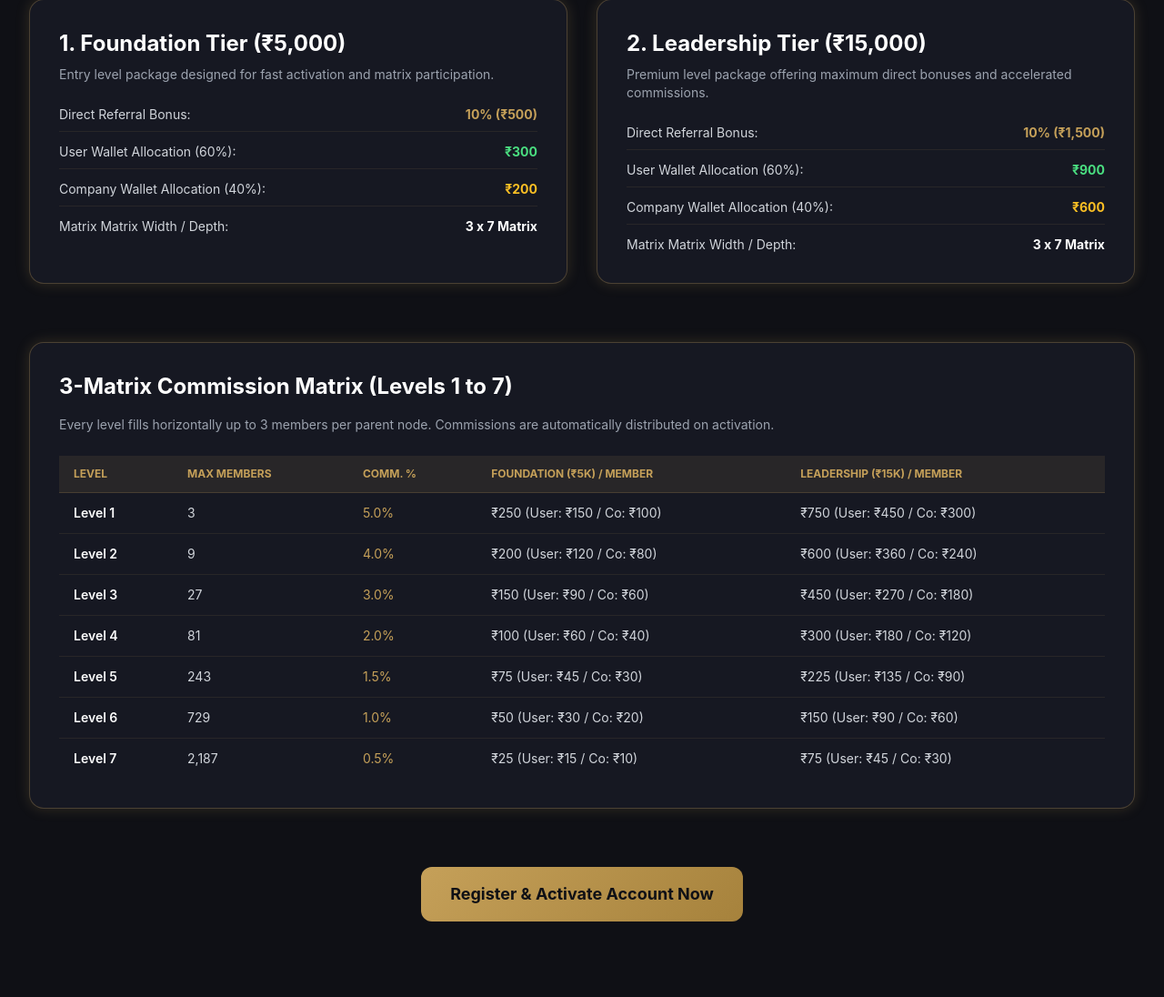
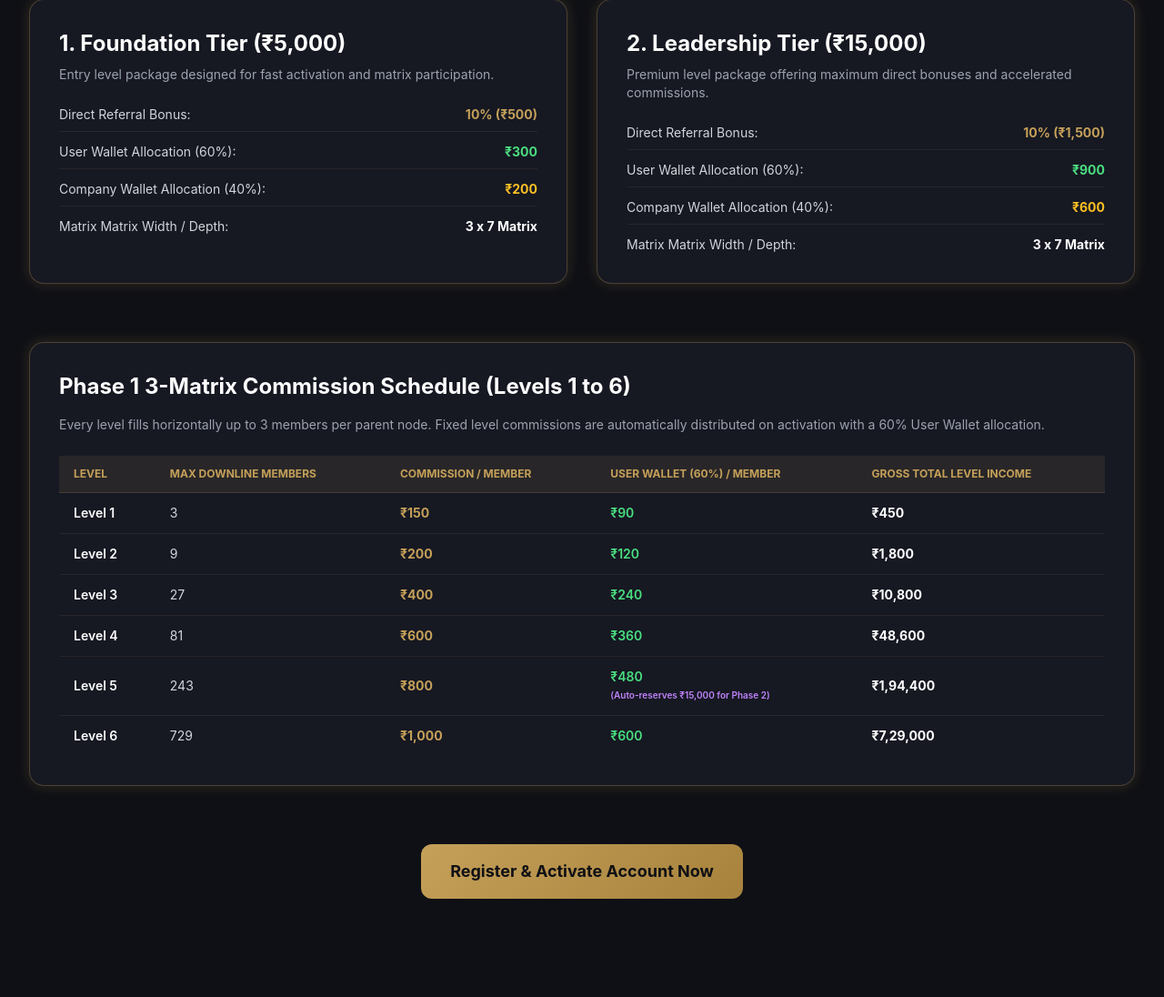
Before and after one commit to priyeshdaspookulangara/givora, a PHP site: page /business_plan.php in a window 1280 px wide. Shown: the part 262-1358 px from the top of the page at 91% size. Run offline with PHP 8.4, Linux system fonts and the light colour scheme; some libraries are stand-ins or nearby versions.

Commit message:
Update Phase 1 matrix commission schedule (L1-L6 fixed payouts)
Update Phase 1 matrix level commission calculation in includes/functions.php
and business_plan.php to match exact fixed payout per member activation:
Level 1: ₹150, Level 2: ₹200, Level 3: ₹400, Level 4: ₹600, Level 5: ₹800,
Level 6: ₹1,000.

Co-authored-by: priyeshdaspookulangara <216598157+priyeshdaspookulangara@users.noreply.github.com>

```diff
--- a/business_plan.php
+++ b/business_plan.php
@@ -60,68 +60,61 @@ require_once __DIR__ . '/includes/header.php';
 
     <!-- 3-Matrix Breakdown Table -->
     <div class="bg-darkcard rounded-2xl gold-border-glow p-8 mb-16 overflow-x-auto">
-        <h2 class="text-2xl font-bold text-white mb-4">3-Matrix Commission Matrix (Levels 1 to 7)</h2>
-        <p class="text-sm text-gray-400 mb-6">Every level fills horizontally up to 3 members per parent node. Commissions are automatically distributed on activation.</p>
+        <h2 class="text-2xl font-bold text-white mb-4">Phase 1 3-Matrix Commission Schedule (Levels 1 to 6)</h2>
+        <p class="text-sm text-gray-400 mb-6">Every level fills horizontally up to 3 members per parent node. Fixed level commissions are automatically distributed on activation with a 60% User Wallet allocation.</p>
 
         <table class="w-full text-left text-sm text-gray-300">
             <thead class="text-xs uppercase bg-gold/10 text-gold border-b border-gold/20">
                 <tr>
                     <th class="px-4 py-3">Level</th>
-                    <th class="px-4 py-3">Max Members</th>
-                    <th class="px-4 py-3">Comm. %</th>
-                    <th class="px-4 py-3">Foundation (₹5k) / Member</th>
-                    <th class="px-4 py-3">Leadership (₹15k) / Member</th>
+                    <th class="px-4 py-3">Max Downline Members</th>
+                    <th class="px-4 py-3">Commission / Member</th>
+                    <th class="px-4 py-3">User Wallet (60%) / Member</th>
+                    <th class="px-4 py-3">Gross Total Level Income</th>
                 </tr>
             </thead>
             <tbody class="divide-y divide-gold/10">
                 <tr>
                     <td class="px-4 py-3 font-semibold text-white">Level 1</td>
                     <td class="px-4 py-3">3</td>
-                    <td class="px-4 py-3 text-gold">5.0%</td>
-                    <td class="px-4 py-3">₹250 (User: ₹150 / Co: ₹100)</td>
-                    <td class="px-4 py-3">₹750 (User: ₹450 / Co: ₹300)</td>
+                    <td class="px-4 py-3 font-bold text-gold">₹150</td>
+                    <td class="px-4 py-3 text-green-400 font-semibold">₹90</td>
+                    <td class="px-4 py-3 font-bold text-white">₹450</td>
                 </tr>
                 <tr>
                     <td class="px-4 py-3 font-semibold text-white">Level 2</td>
                     <td class="px-4 py-3">9</td>
-                    <td class="px-4 py-3 text-gold">4.0%</td>
-                    <td class="px-4 py-3">₹200 (User: ₹120 / Co: ₹80)</td>
-                    <td class="px-4 py-3">₹600 (User: ₹360 / Co: ₹240)</td>
+                    <td class="px-4 py-3 font-bold text-gold">₹200</td>
+                    <td class="px-4 py-3 text-green-400 font-semibold">₹120</td>
+                    <td class="px-4 py-3 font-bold text-white">₹1,800</td>
                 </tr>
                 <tr>
                     <td class="px-4 py-3 font-semibold text-white">Level 3</td>
                     <td class="px-4 py-3">27</td>
-                    <td class="px-4 py-3 text-gold">3.0%</td>
-                    <td class="px-4 py-3">₹150 (User: ₹90 / Co: ₹60)</td>
-                    <td class="px-4 py-3">₹450 (User: ₹270 / Co: ₹180)</td>
+                    <td class="px-4 py-3 font-bold text-gold">₹400</td>
+                    <td class="px-4 py-3 text-green-400 font-semibold">₹240</td>
+                    <td class="px-4 py-3 font-bold text-white">₹10,800</td>
                 </tr>
                 <tr>
                     <td class="px-4 py-3 font-semibold text-white">Level 4</td>
                     <td class="px-4 py-3">81</td>
-                    <td class="px-4 py-3 text-gold">2.0%</td>
-                    <td class="px-4 py-3">₹100 (User: ₹60 / Co: ₹40)</td>
-                    <td class="px-4 py-3">₹300 (User: ₹180 / Co: ₹120)</td>
+                    <td class="px-4 py-3 font-bold text-gold">₹600</td>
+                    <td class="px-4 py-3 text-green-400 font-semibold">₹360</td>
+                    <td class="px-4 py-3 font-bold text-white">₹48,600</td>
                 </tr>
                 <tr>
                     <td class="px-4 py-3 font-semibold text-white">Level 5</td>
                     <td class="px-4 py-3">243</td>
-                    <td class="px-4 py-3 text-gold">1.5%</td>
-                    <td class="px-4 py-3">₹75 (User: ₹45 / Co: ₹30)</td>
-                    <td class="px-4 py-3">₹225 (User: ₹135 / Co: ₹90)</td>
+                    <td class="px-4 py-3 font-bold text-gold">₹800</td>
+                    <td class="px-4 py-3 text-green-400 font-semibold">₹480 <span class="text-[10px] text-purple-400 block">(Auto-reserves ₹15,000 for Phase 2)</span></td>
+                    <td class="px-4 py-3 font-bold text-white">₹1,94,400</td>
                 </tr>
                 <tr>
                     <td class="px-4 py-3 font-semibold text-white">Level 6</td>
                     <td class="px-4 py-3">729</td>
-                    <td class="px-4 py-3 text-gold">1.0%</td>
-                    <td class="px-4 py-3">₹50 (User: ₹30 / Co: ₹20)</td>
-                    <td class="px-4 py-3">₹150 (User: ₹90 / Co: ₹60)</td>
-                </tr>
-                <tr>
-                    <td class="px-4 py-3 font-semibold text-white">Level 7</td>
-                    <td class="px-4 py-3">2,187</td>
-                    <td class="px-4 py-3 text-gold">0.5%</td>
-                    <td class="px-4 py-3">₹25 (User: ₹15 / Co: ₹10)</td>
-                    <td class="px-4 py-3">₹75 (User: ₹45 / Co: ₹30)</td>
+                    <td class="px-4 py-3 font-bold text-gold">₹1,000</td>
+                    <td class="px-4 py-3 text-green-400 font-semibold">₹600</td>
+                    <td class="px-4 py-3 font-bold text-white">₹7,29,000</td>
                 </tr>
             </tbody>
         </table>
```
Also changed, not shown: includes/functions.php (+16 -9 lines).
